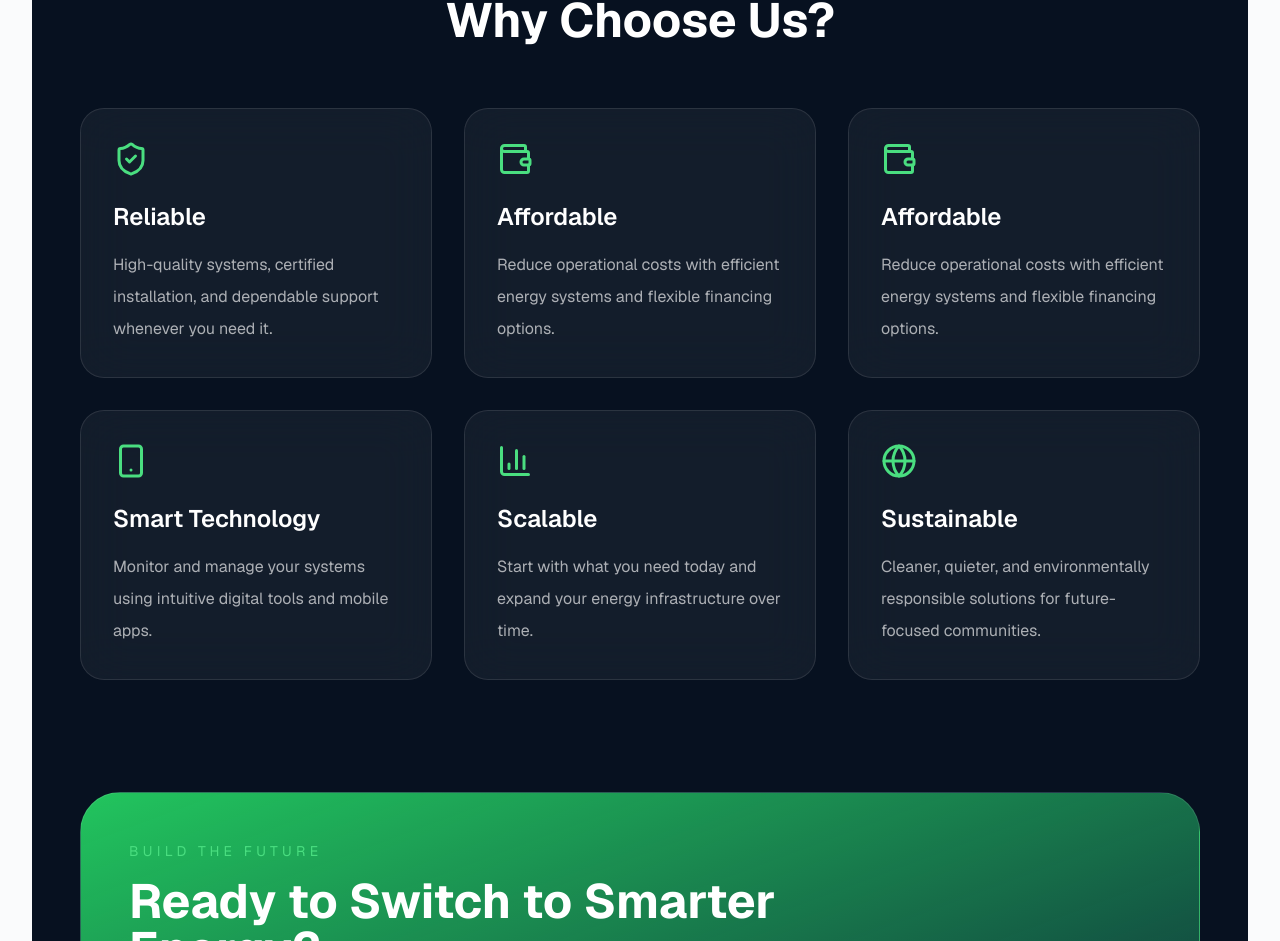
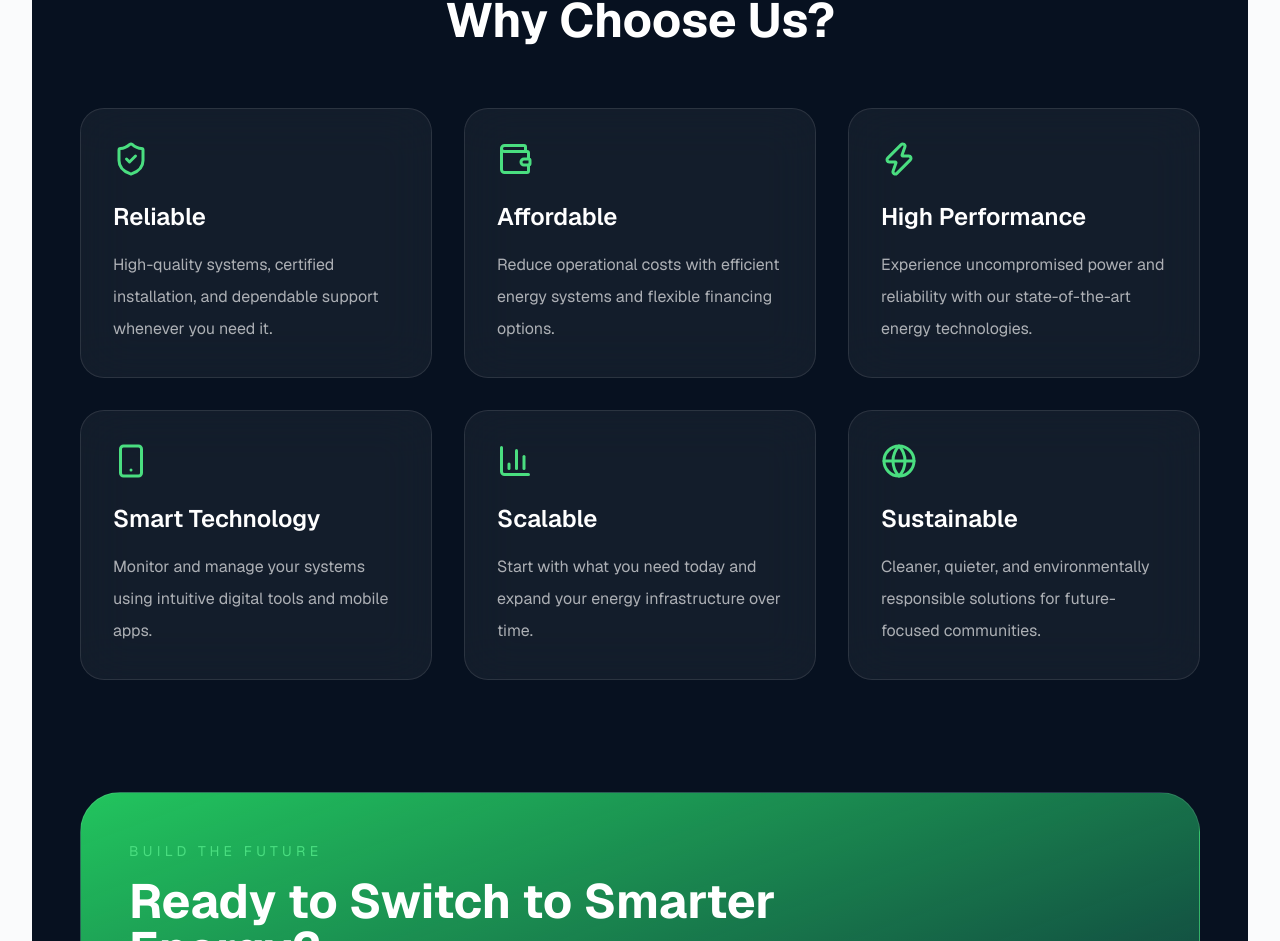
Before and after one commit to Just9ice/nok-website, a Next.js app: page / in a window 1280 px wide. Shown: the part 1660-2601 px from the top of the page. Built offline with nearby package versions, Linux system fonts and the light colour scheme.

Commit message:
Why NOK card typography update

```diff
--- a/src/app/page.tsx
+++ b/src/app/page.tsx
@@ -8,6 +8,7 @@ import {
   Smartphone,
   BarChart3,
   Globe,
+  Zap,
 } from "lucide-react";
 import Header from "@/components/Header";
 
@@ -174,11 +175,11 @@ export default function HomePage() {
 
             {/* CARD */}
             <div className="rounded-3xl border border-white/10 bg-white/5 p-8 backdrop-blur-xl">
-              <Wallet className="mb-6 text-green-400" size={36} />
-              <h3 className="mb-4 text-2xl font-semibold"> Affordable </h3>
+              <Zap className="mb-6 text-green-400" size={36} />
+              <h3 className="mb-4 text-2xl font-semibold"> High Performance </h3>
               <p className="leading-8 text-white/65">
-                Reduce operational costs with efficient energy systems and
-                flexible financing options.
+                Experience uncompromised power and reliability with our
+                state-of-the-art energy technologies.
               </p>
             </div>
 
```
